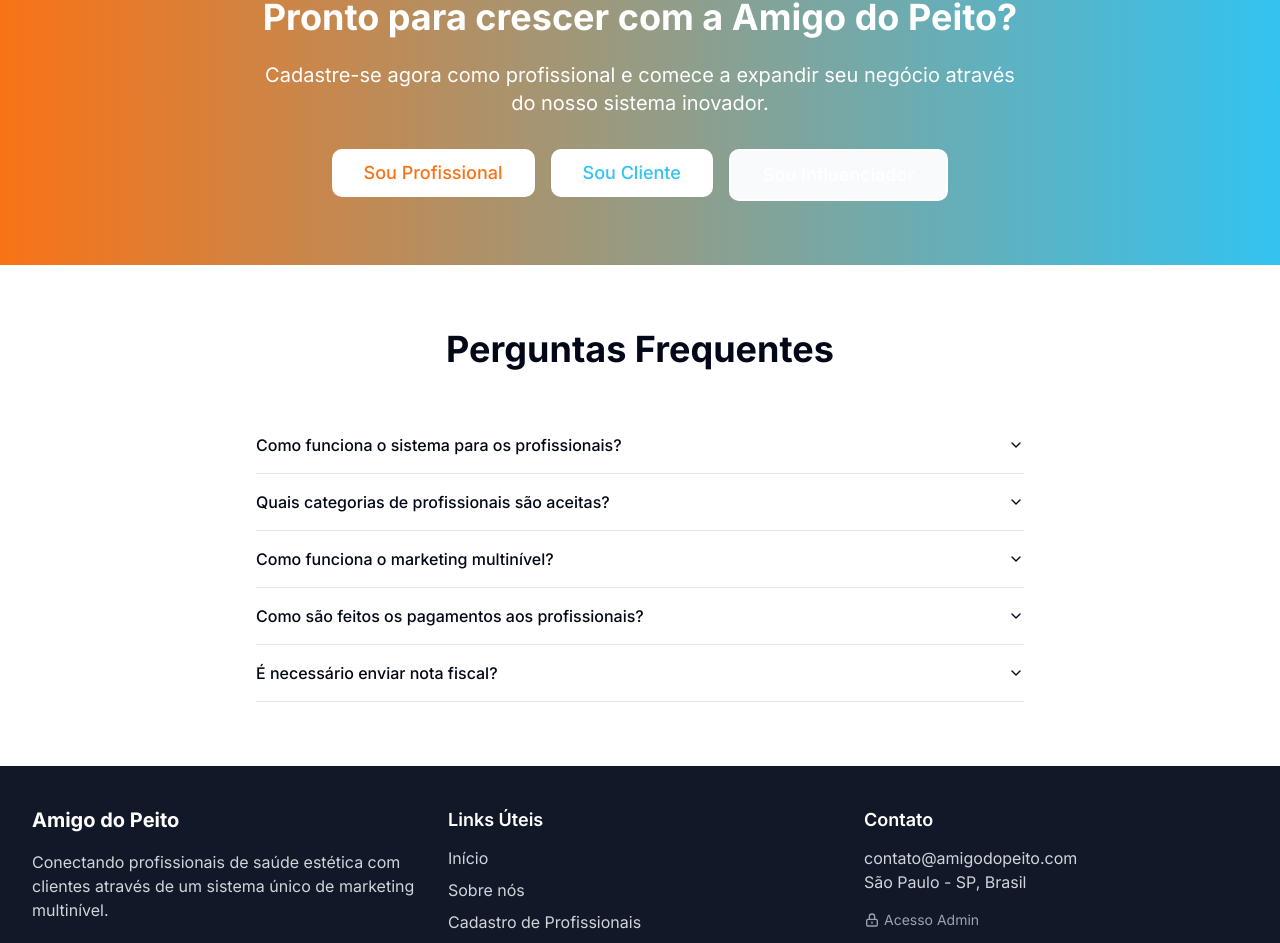
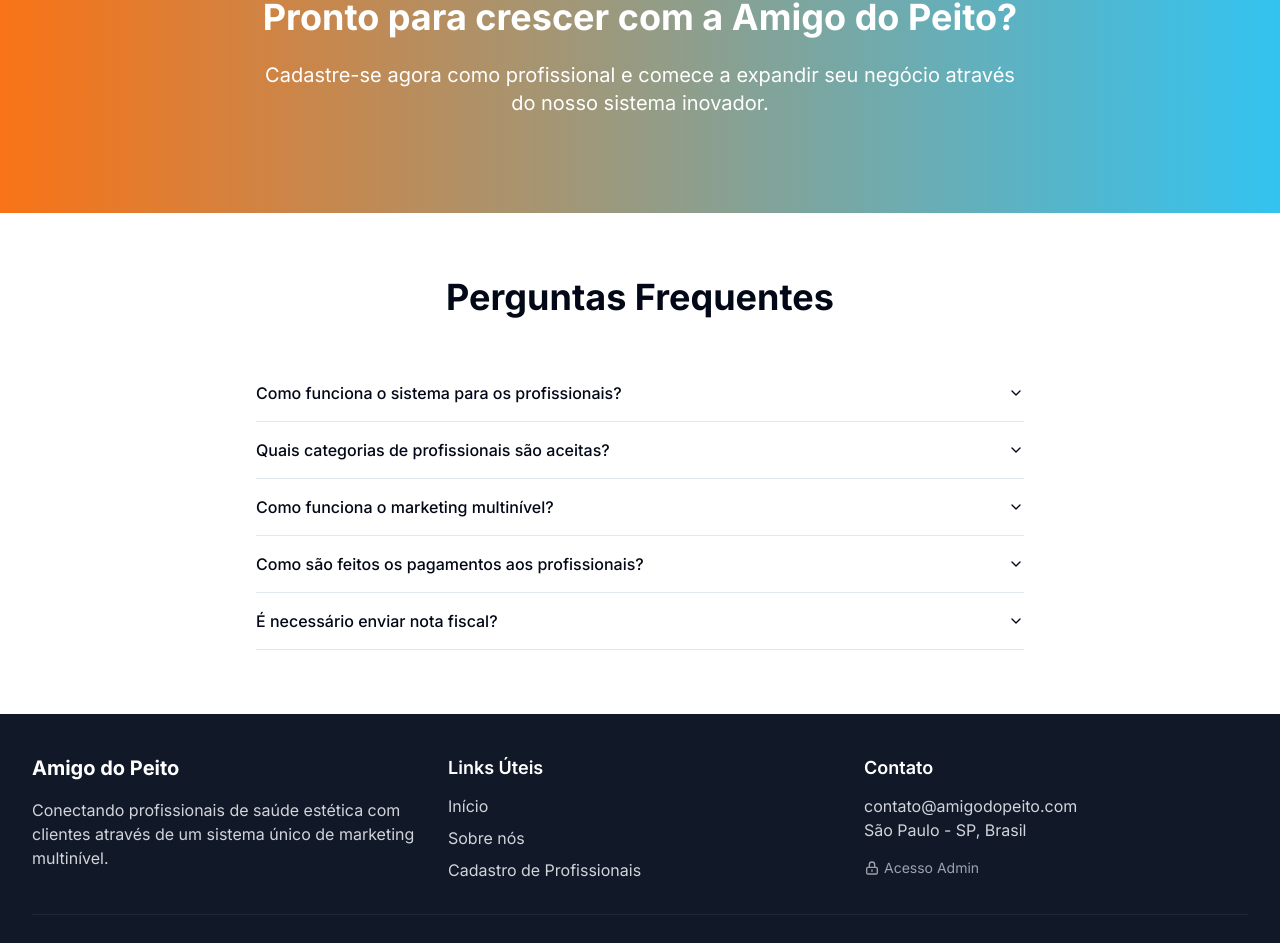
Before and after one commit to juninhoatituderezende-cmd/amigo-do-peito-pro, a React (Vite) app: page / in a window 1280 px wide. Shown: the part 2206-3149 px from the top of the page. Built offline with nearby package versions, Linux system fonts and the light colour scheme; no server answers; the database is empty.

Commit message:
Remove duplicate buttons
Remove the three duplicate buttons from the home page.

```diff
--- a/src/pages/Index.tsx
+++ b/src/pages/Index.tsx
@@ -189,23 +189,6 @@ const Index = () => {
             <p className="text-xl mb-8">
               Cadastre-se agora como profissional e comece a expandir seu negócio através do nosso sistema inovador.
             </p>
-            <div className="flex flex-col sm:flex-row gap-4 justify-center">
-              <Link to="/cadastro">
-                <Button className="bg-white text-ap-orange hover:bg-gray-100 px-8 py-6 text-lg">
-                  Sou Profissional
-                </Button>
-              </Link>
-              <Link to="/usuario/cadastro">
-                <Button className="bg-white text-ap-light-blue hover:bg-gray-100 px-8 py-6 text-lg">
-                  Sou Cliente
-                </Button>
-              </Link>
-              <Link to="/influenciador/cadastro">
-                <Button variant="outline" className="border-2 border-white text-white hover:bg-white hover:text-ap-orange px-8 py-6 text-lg">
-                  Sou Influenciador
-                </Button>
-              </Link>
-            </div>
           </div>
         </div>
       </section>
```
